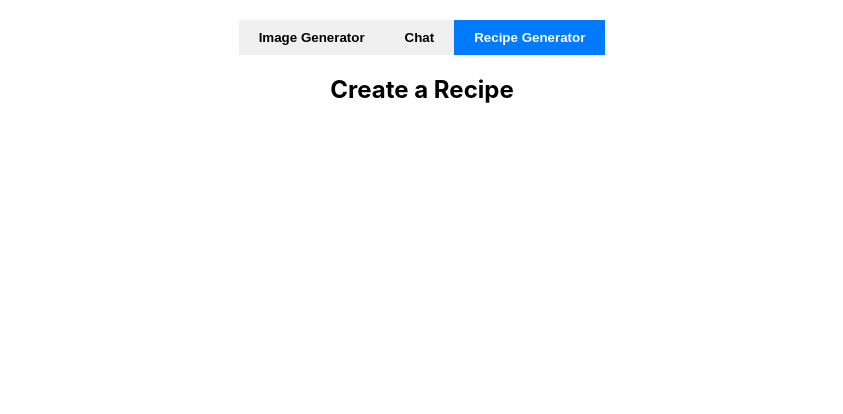
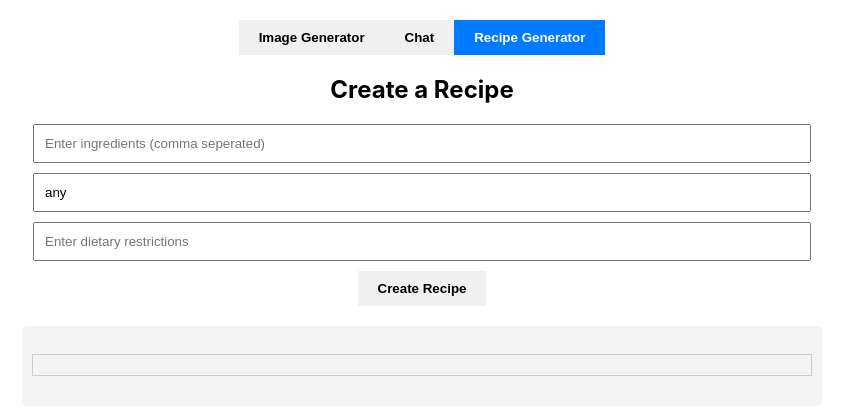
Before and after one commit to tomroty/spring-ai, a React (Create React App) app in the folder spring-ai-react/: page / in a window 1280 px wide. Both pictures are taken after a click on the button "Recipe Generator". Shown: the top 414 px of the page, without its empty margins (218-1061 px from the left). Built offline with nearby package versions, Linux system fonts and the light colour scheme.

Commit message:
implement recipe generator component

```diff
--- a/spring-ai-react/src/components/RecipeGenerator.js
+++ b/spring-ai-react/src/components/RecipeGenerator.js
@@ -1,8 +1,53 @@
 import React, { useState } from "react";
 
 function RecipeGenerator() {
+    const [ingredients, setIngredients] = useState('');
+    const [cuisine, setCuisine] = useState('any');
+    const [dietaryRestrictions, setDietaryRestrictions] = useState('');
+    const [recipe, setRecipe] = useState('');
+
+
+    const createRecipe = async () => {
+        try {
+            const response = await fetch(`http://localhost:8080/recipe-creator?ingredients=${ingredients}&dietaryRestrictions=${dietaryRestrictions}&cuisine=${cuisine}`)
+            const data = await response.text();
+            console.log(data);
+            setRecipe(data);
+        } catch (error) {
+            console.error("Error generating recipe : ", error)
+        }
+    };
+
     return (
-        <h2>Create a Recipe</h2>
+        <div>
+            <h2>Create a Recipe</h2>
+            <input
+                type="text"
+                value={ingredients}
+                onChange={(e) => setIngredients(e.target.value)}
+                placeholder="Enter ingredients (comma seperated)"
+            />
+
+            <input
+                type="text"
+                value={cuisine}
+                onChange={(e) => setCuisine(e.target.value)}
+                placeholder="Enter cuisine type"
+            />
+
+            <input
+                type="text"
+                value={dietaryRestrictions}
+                onChange={(e) => setDietaryRestrictions(e.target.value)}
+                placeholder="Enter dietary restrictions"
+            />
+
+            <button onClick={createRecipe}>Create Recipe</button>
+
+            <div className="output">
+                <pre className="recipe-text">{recipe}</pre>
+            </div>
+        </div>
     );
 }
 
```
